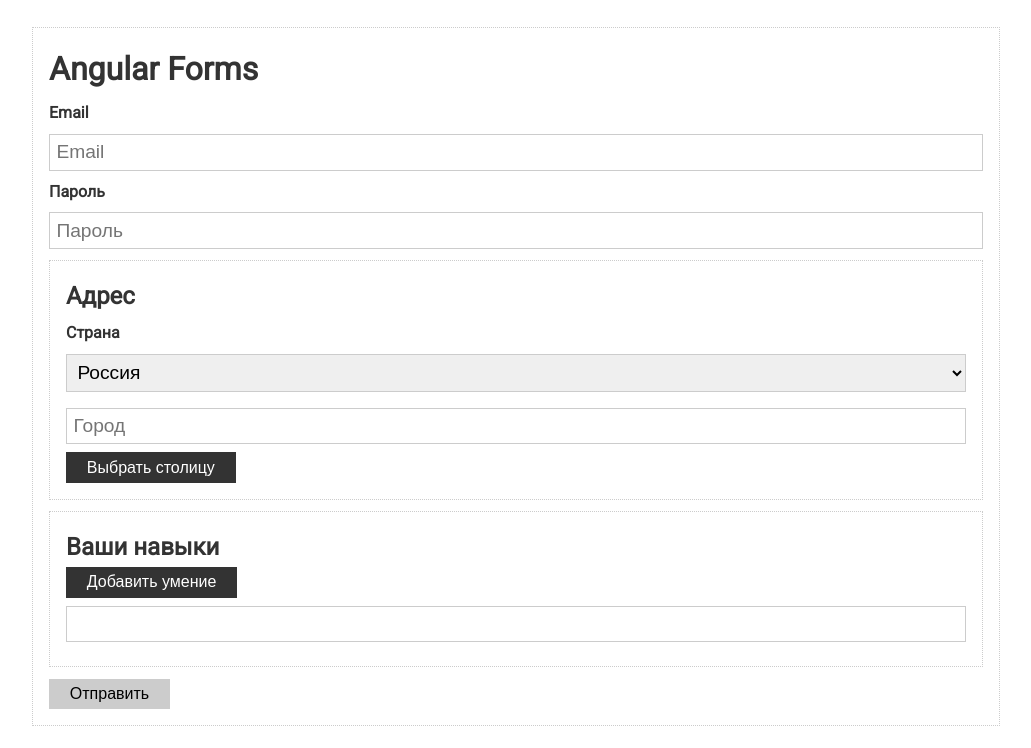
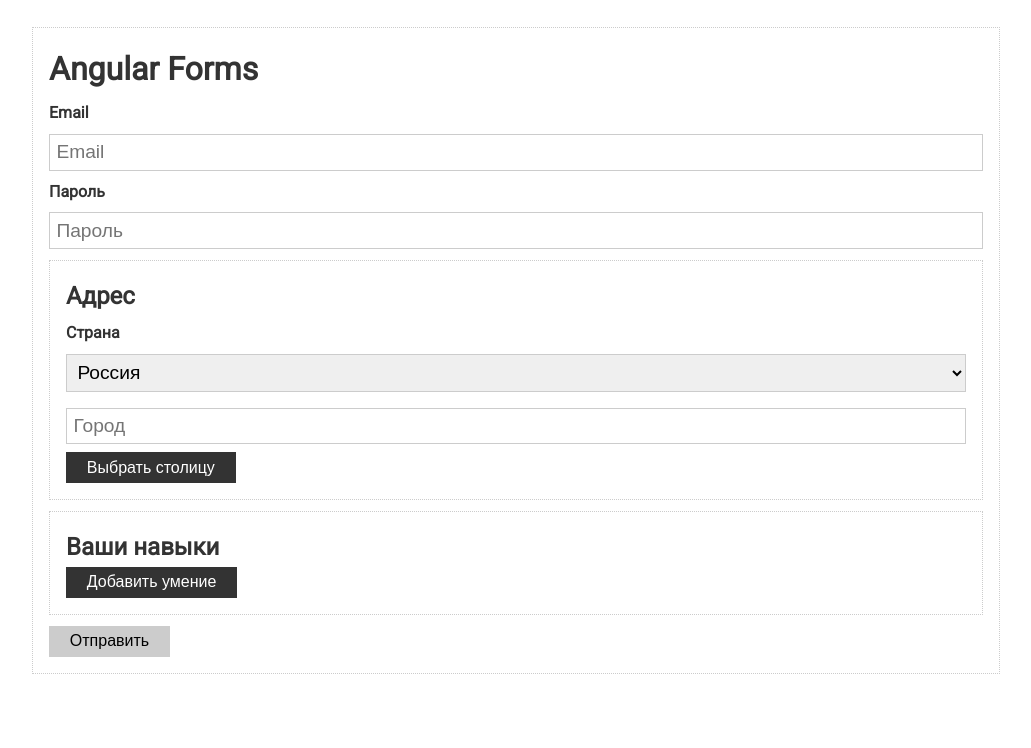
Before and after one commit to ArtemIgnatiev908976/Angular, an Angular app in the folder Angular 9. Теория и практика/angular-basics/: page / in a window 1280 px wide. Shown: the top 748 px of the page, without its empty margins (124-1155 px from the left). Built offline with nearby package versions, Linux system fonts and the light colour scheme.

Commit message:
Работа с группой
Добавили поле для добавления умения

```diff
--- a/Angular 9. Теория и практика/angular-basics/src/app/app.component.html
+++ b/Angular 9. Теория и практика/angular-basics/src/app/app.component.html
@@ -52,16 +52,16 @@
       <button class="btn" type="button" (click)="setCapital()" >Выбрать столицу</button>
     </div>
 
-    <div class="card">
+    <div class="card" formGroupName="skills">
       <h2>Ваши навыки</h2>
-      <button class="btn" type="button">Добавить умение</button>
-      <div class="form-control">
-        <label></label>
-        <input type="text">
+      <button class="btn" type="button" (click)="addSkill()" >Добавить умение</button>
+      <div class="form-control" *ngFor="let control of form.get('skills')['controls']; let idx = index">
+        <label>Умение {{idx+1}}</label>
+        <input type="text" [formControlName]="idx">
       </div>
     </div>
 
-    <button class="btn" type="submit" [disabled]="form.invalid">Отправить</button>
+    <button class="btn" type="submit" [disabled]="form.invalid" >Отправить</button>
 
   </form>
 </div>
--- a/Angular 9. Теория и практика/angular-basics/src/app/app.component.ts
+++ b/Angular 9. Теория и практика/angular-basics/src/app/app.component.ts
@@ -1,5 +1,5 @@
 import {Component, OnInit} from '@angular/core'
-import {FormControl, FormGroup, Validators} from "@angular/forms";
+import {FormControl, FormGroup, Validators, FormArray} from "@angular/forms";
 
 @Component({
   selector: 'app-root',
@@ -15,8 +15,9 @@
     address: new FormGroup({
       country: new FormControl('ru'),
       city: new FormControl('', Validators.required)
-    })
+    }),
 
+skills: new FormArray([])
   })
   }
 
@@ -41,4 +42,13 @@
       address:{city:city}
     })
   }
+
+  addSkill() {
+const control = new FormControl('', Validators.required);
+    // (<FormArray>this.form.get('skills'))//одинаковая запись
+    (this.form.get('skills') as FormArray).push(control)
+  }
+
+
+
 }
```
